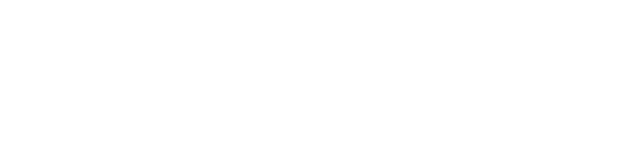
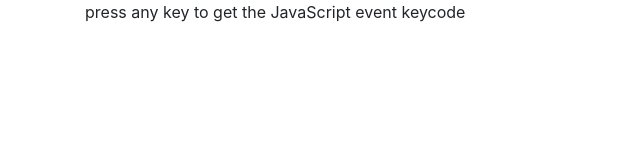
Before and after one commit to mariovzc/keyInfo, a plain HTML site: page index.html in a window 1280 px wide. Shown: the whole page, without its empty margins (0-640 px from the left). Drawn offline with nearby package versions, Linux system fonts and the light colour scheme.

Commit message:
Added Bootstrap and body structure

```diff
--- a/index.html
+++ b/index.html
@@ -4,9 +4,14 @@
         <title></title>
         <meta charset="UTF-8">
         <meta name="viewport" content="width=device-width, initial-scale=1">
+        <link rel="stylesheet" href="https://maxcdn.bootstrapcdn.com/bootstrap/4.0.0-alpha.5/css/bootstrap.min.css" integrity="sha384-AysaV+vQoT3kOAXZkl02PThvDr8HYKPZhNT5h/CXfBThSRXQ6jW5DO2ekP5ViFdi" crossorigin="anonymous">
         <link href="css/style.css" rel="stylesheet">
     </head>
     <body>
+        <div class="container">
+            <div class="keycode-display"></div>
+            <div class="text-display">press any key to get the JavaScript event keycode</div>
+        </div>
     <script src="js/main.js"/>
     </body>
 </html>
```
